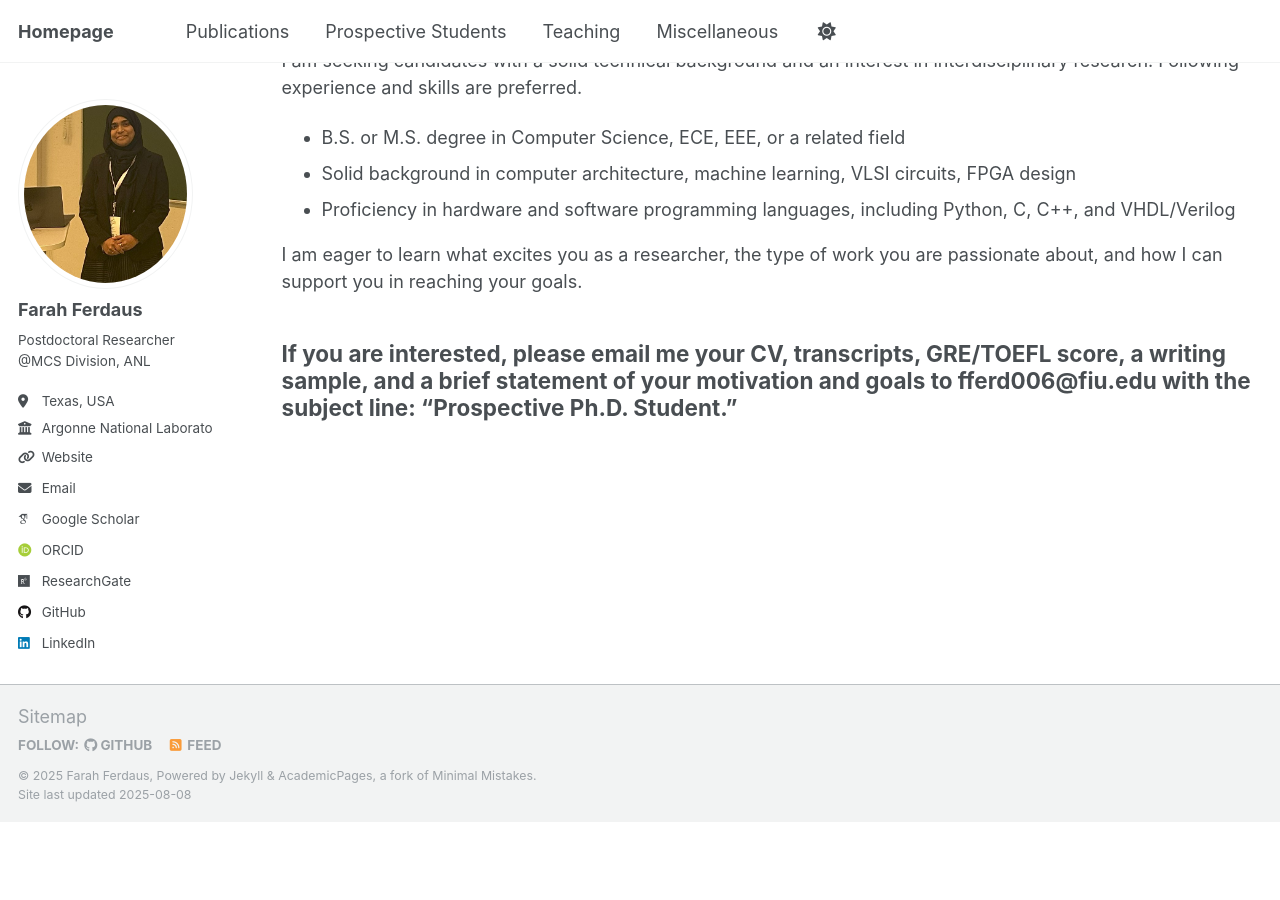
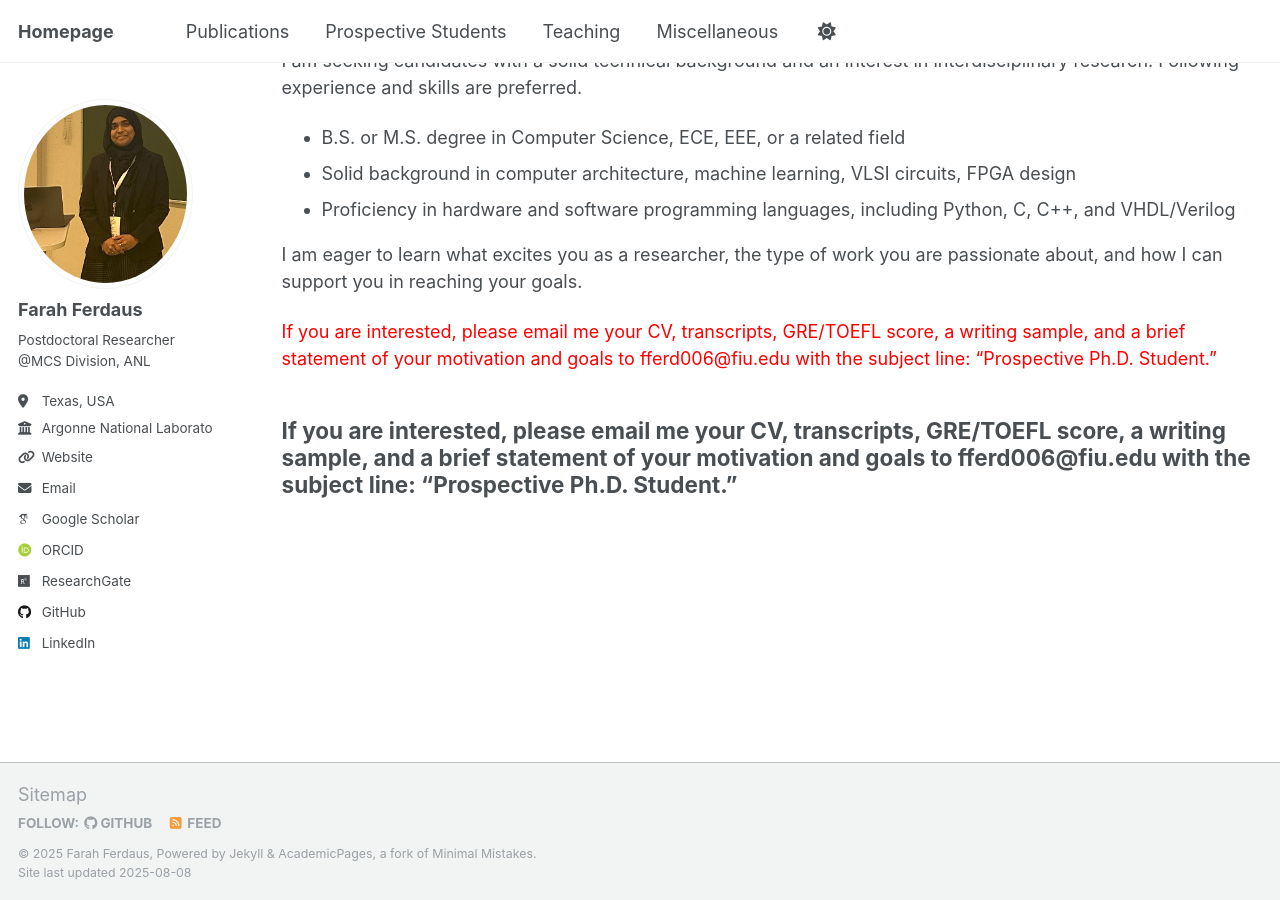
Before and after one commit to fferdaus/fferdaus.github.io, a Jekyll site: the page built from _pages/ProspectiveStudents.md, in a window 1280 px wide and 900 px high, scrolled down 599 px. Built offline with Jekyll 4.4.1, drawn with Linux system fonts in a browser that asks for light colours; some web fonts are replaced; before the commit the page ends 1421 px from its top, so only the background shows below that.

Commit message:
Update ProspectiveStudents.md

```diff
--- a/_pages/ProspectiveStudents.md
+++ b/_pages/ProspectiveStudents.md
@@ -31,6 +31,9 @@ I am seeking candidates with a solid technical background and an interest in int
 
 I am eager to learn what excites you as a researcher, the type of work you are passionate about, and how I can support you in reaching your goals.
 
+<span style="color:red">If you are interested, please email me your CV, transcripts, GRE/TOEFL score, a writing sample, and a brief statement of your motivation and goals to fferd006@fiu.edu with the subject line: “Prospective Ph.D. Student.”</span>
+
+
 ## If you are interested, please email me your CV, transcripts, GRE/TOEFL score, a writing sample, and a brief statement of your motivation and goals to fferd006@fiu.edu with the subject line: “Prospective Ph.D. Student.”
 
 
```
